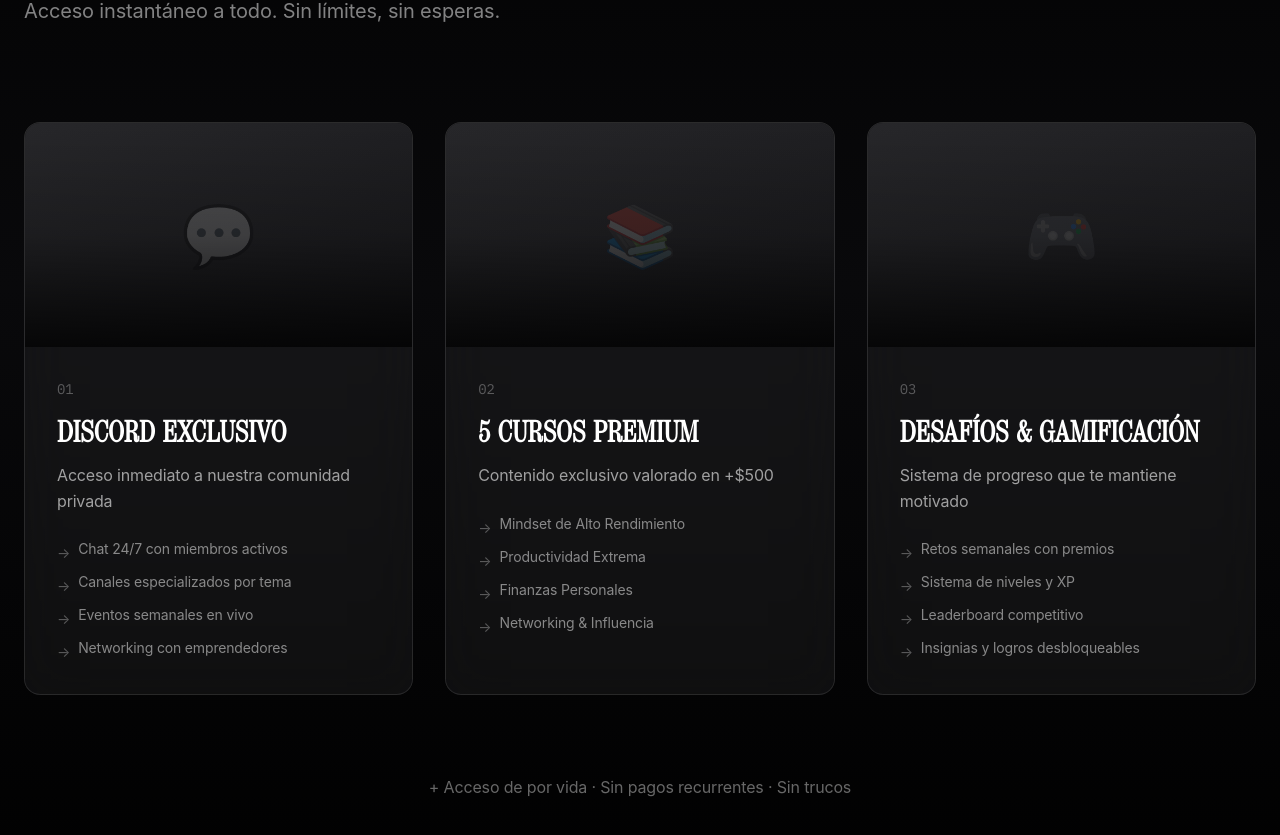
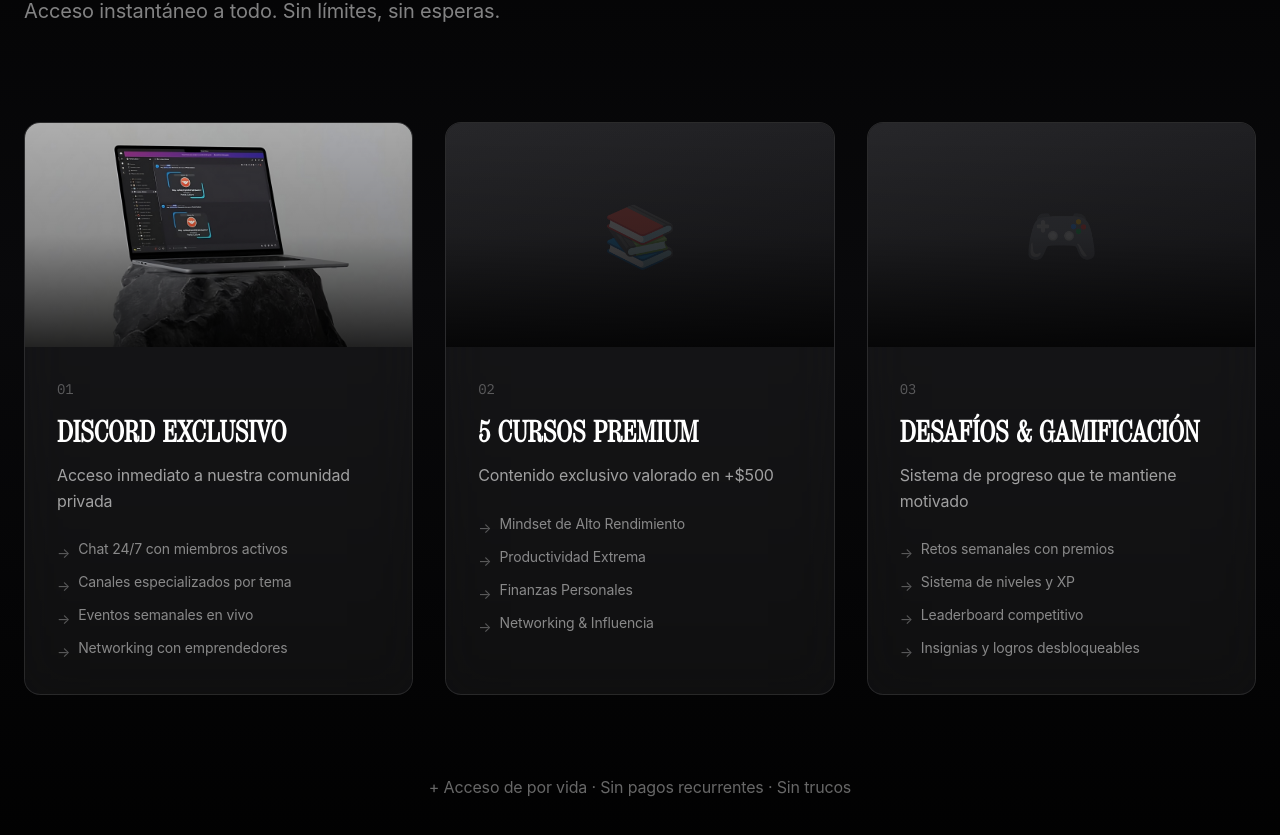
Before and after one commit to mysticcbrand-hub/portalculture, a Next.js app: page / in a window 1280 px wide. Shown: the part 2438-3273 px from the top of the page. Built offline with nearby package versions, Linux system fonts and the light colour scheme.

Commit message:
Add Discord preview image to first card

```diff
--- a/app/components/WhatYouGet.tsx
+++ b/app/components/WhatYouGet.tsx
@@ -99,14 +99,24 @@
 
                   {/* Image Container */}
                   <div className="relative h-48 md:h-56 overflow-hidden bg-gradient-to-br from-zinc-800 to-zinc-900">
-                    {/* Placeholder for now - will be replaced with actual image */}
-                    <div className="absolute inset-0 flex items-center justify-center">
-                      <div className="text-6xl opacity-20">
-                        {card.id === 1 && '💬'}
-                        {card.id === 2 && '📚'}
-                        {card.id === 3 && '🎮'}
+                    {/* Image */}
+                    {card.id === 1 && (
+                      <Image
+                        src="/discord-preview.jpg"
+                        alt={card.title}
+                        fill
+                        className="object-cover transition-transform duration-500 group-hover:scale-110"
+                      />
+                    )}
+                    {/* Placeholder for cards 2 and 3 */}
+                    {card.id !== 1 && (
+                      <div className="absolute inset-0 flex items-center justify-center">
+                        <div className="text-6xl opacity-20">
+                          {card.id === 2 && '📚'}
+                          {card.id === 3 && '🎮'}
+                        </div>
                       </div>
-                    </div>
+                    )}
 
                     {/* Gradient Overlay */}
                     <div className="absolute inset-0 bg-gradient-to-t from-black/80 via-black/20 to-transparent" />
```
Also changed, not shown: public/discord-preview.jpg (renamed from PORTAL1.jpeg).
